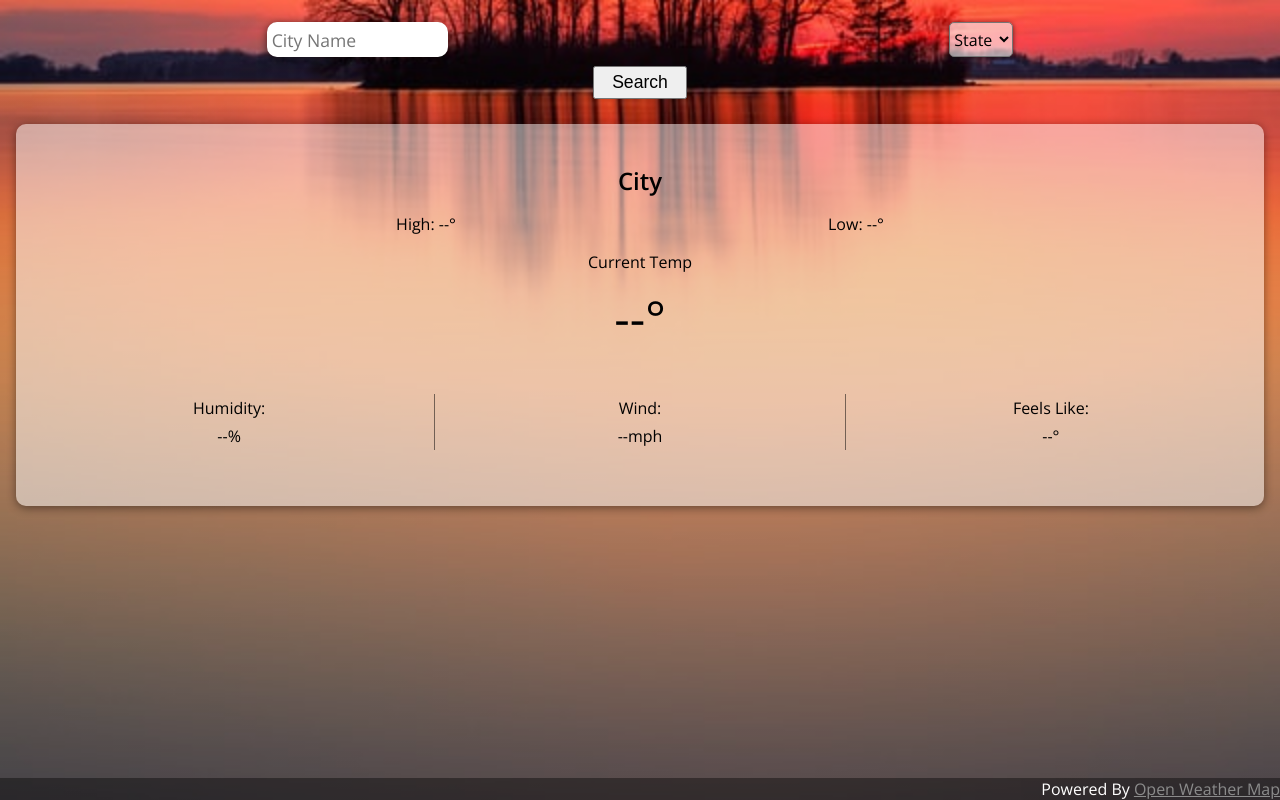
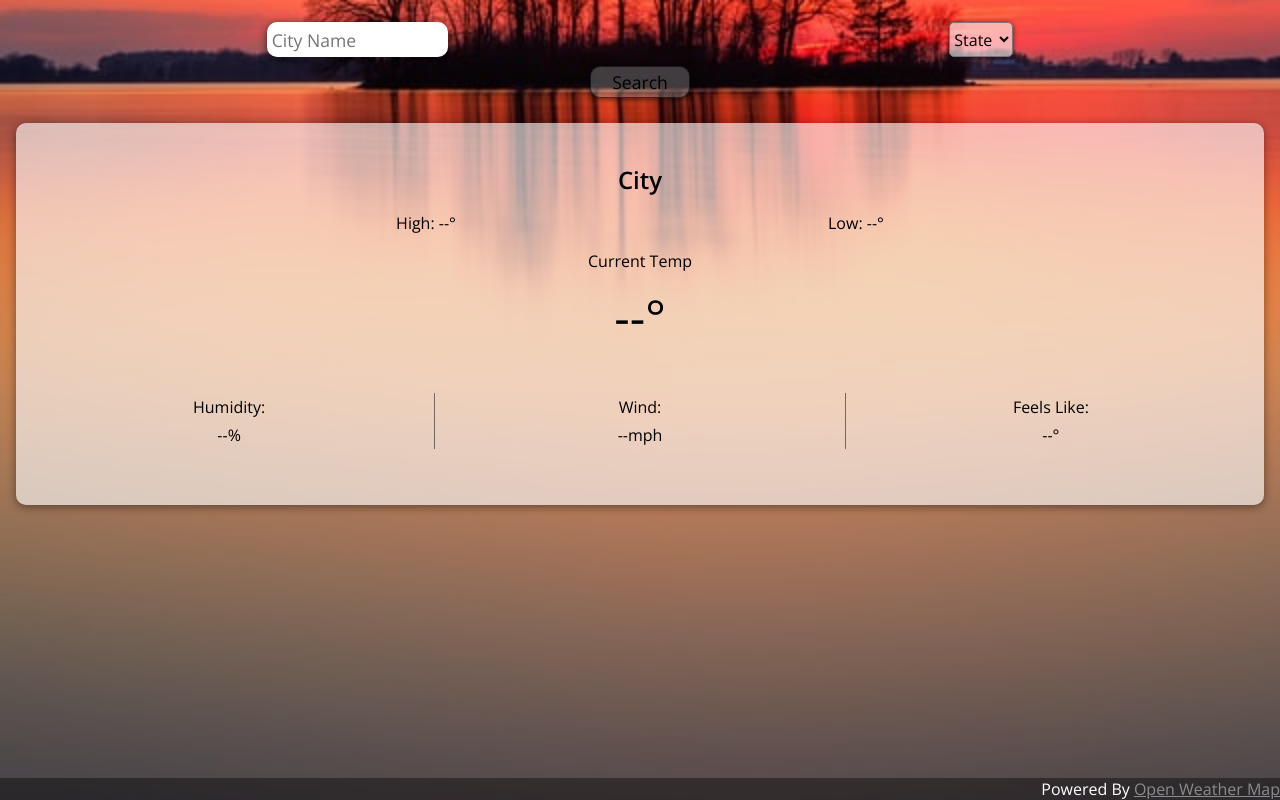
Before and after one commit to Grandon-Smith/weather-app, a React (Create React App) app: page / in a window 1280 px wide. Built offline with nearby package versions, Linux system fonts and the light colour scheme.

Commit message:
app is ready to deploy besides the url needing adjustment.

```diff
--- a/src/App/App.css
+++ b/src/App/App.css
@@ -98,7 +98,6 @@ legend {
 }
 
 .state-search {
-    /* appearance: none; */
     background-color: rgba(255, 255, 255, 0.575);
     outline: none;
     padding: 0 .1em 0 0;
@@ -117,13 +116,27 @@ legend {
 .btn-search {
     margin: .5em auto;
     font-size: 1.1rem;
-    padding: .25rem 1.1rem;
+    font-family: inherit;
+    padding: .2rem 1.2em;
+    background-color: rgba(173, 173, 173, 0.336);
+    border: 1px solid rgba(0, 0, 0, 0.596);
+    color: black;
+    border-radius: 10px;
+    box-shadow: 0 0 6px rgba(0, 0, 0, 0.644);
+}
+
+.btn-search:focus,
+.btn-search:hover {
+    background-color: rgba(114, 114, 114, 0.479);
+    color: rgb(255, 255, 255);
+    box-shadow: 0 0 8px rgba(0, 0, 0, 0.733);
+    outline: none;
 }
 
 main {
     display: block;
     min-width: 100%;
-    background-color: rgba(255, 255, 255, 0.5);
+    background-color: rgba(255, 255, 255, 0.616);
     border-radius: 10px;
     margin: 1rem 0;
     padding: .5rem;
@@ -191,7 +204,6 @@ main {
     align-items: center;
     min-height: 3.5rem;
     min-width: 5rem;
-    /* border: red solid 1px; */
 }
 
 
--- a/src/App/App.jsx
+++ b/src/App/App.jsx
@@ -3,7 +3,7 @@ import './App.css';
 import LocationForm from '../LocationForm.jsx'
 import { withRouter } from 'react-router-dom';
 import { generateHourlyWeather, generateWeeklyWeather } from '../utils';
-import moment from 'moment';
+// import moment from 'moment';
 
 
 class App extends Component {
```
